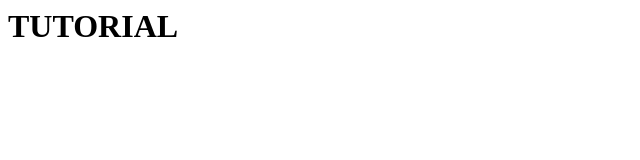
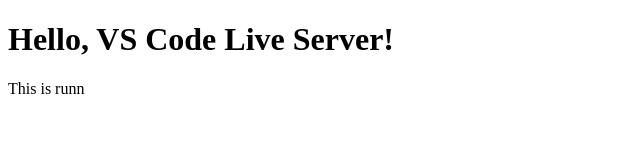
Before and after one commit to tharusha0010/test01, a plain HTML site: page index.html in a window 1280 px wide. Shown: the whole page, without its empty margins (0-640 px from the left). Drawn offline with Linux system fonts and the light colour scheme.

Commit message:
created an  index.html file

```diff
--- a/index.html
+++ b/index.html
@@ -1,3 +1,12 @@
-<html>
-  <h1>TUTORIAL</h1>
+<!DOCTYPE html>
+<html lang="en">
+<head>
+  <meta charset="UTF-8">
+  <meta name="viewport" content="width=device-width, initial-scale=1.0">
+  <title>Hello Live Serve</title>
+</head>
+<body>
+  <h1>Hello, VS Code Live Server!</h1>
+  <p>This is runn</p>
+</body>
 </html>
```
